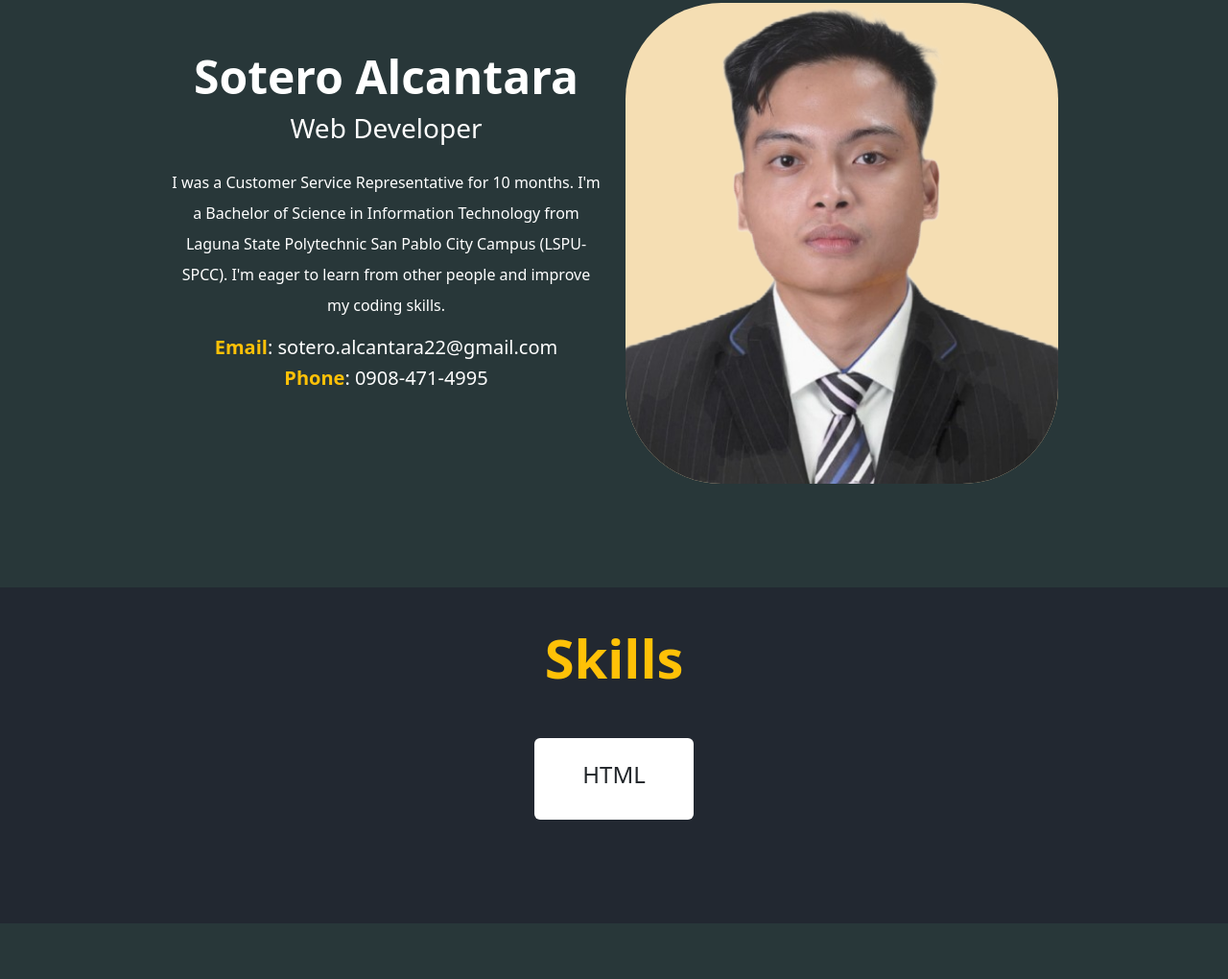
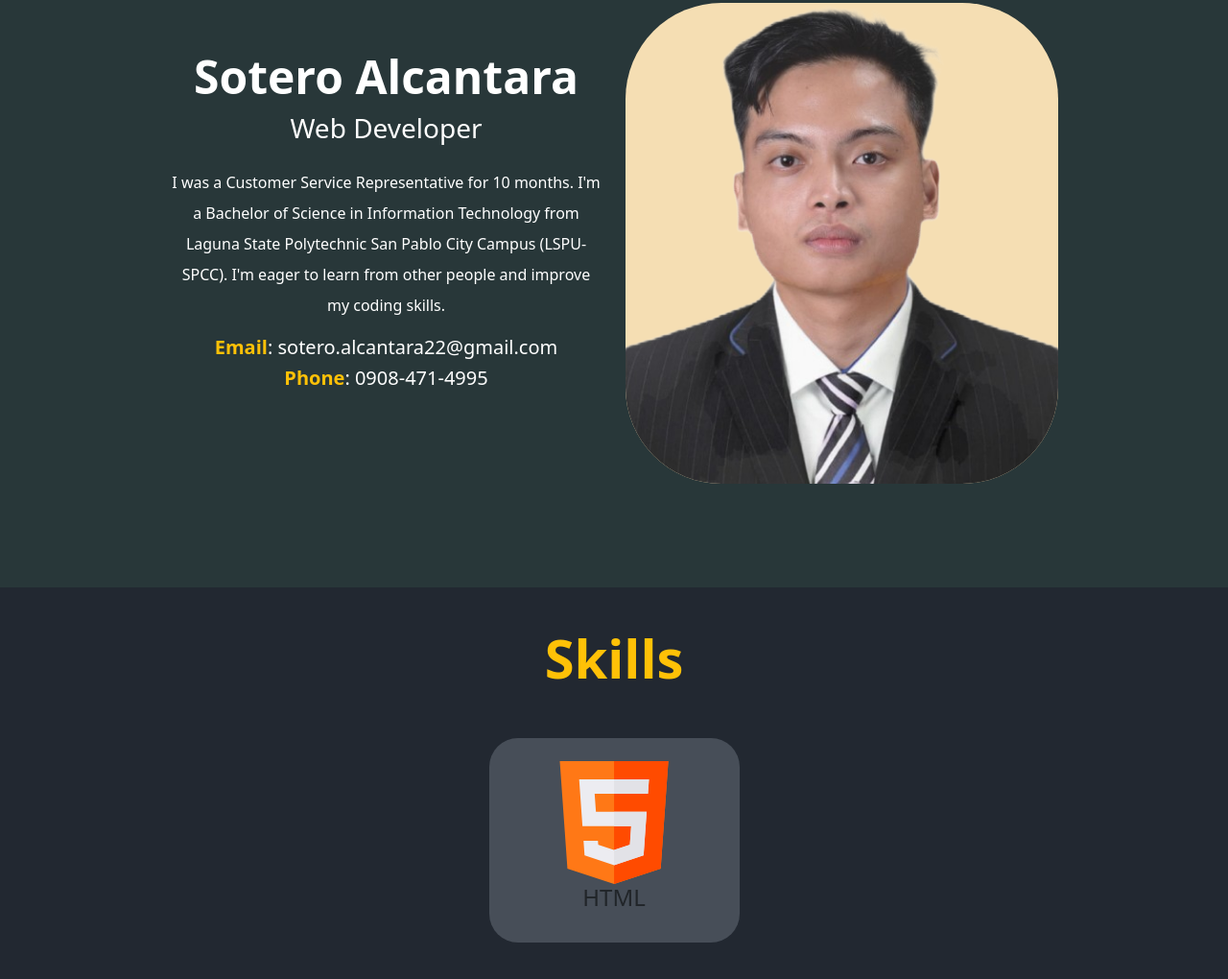
Before and after one commit to roiialcantara/MyProfile.io, a website: page index.html in a window 1280 px wide. Shown: the part 1384-2404 px from the top of the page at 96% size. Before the commit the page ends 2346 px from the top, so only its background shows below. Drawn offline with nearby package versions, Linux system fonts and the light colour scheme.

Commit message:
added skills icon

```diff
--- a/index.html
+++ b/index.html
@@ -93,13 +93,13 @@
         <div class="container-lg text-light">
             <h1 class="display-4 fw-bold text-center" id="skills-header"><span class="text-warning">Skills</span></h1>
             <div class="row my-5 align-items-center justify-content-center">
-                <div class="col-8 col-lg-4 col-xl-2">
+                <div class="col-3 col-lg-3 col-xl-3">
                     <div class="card border-0">
                         <div class="card-body text-center py-4">
+                            <img src="assets/html.png" alt="html">
                             <h4 class="card-title">HTML</h4>
                         </div>
                     </div>
-
                 </div>
             </div>
         </div>
--- a/style.css
+++ b/style.css
@@ -34,3 +34,7 @@ section{
     margin-top: -20px;
     margin-bottom: 50px;
 }
+.card{
+    background-color: #474e58;
+    border-radius: 30px;
+}
```
Also changed, not shown: assets/bootstrap.png (added), assets/c-sharp.png (added), assets/conversation.png (added), assets/css-3.png (added), assets/git.png (added), assets/github.png (added), assets/html.png (added), assets/js.png (added), assets/mysql.png (added), assets/physics.png (added), assets/teamwork.png (added), assets/time-management.png (added).
